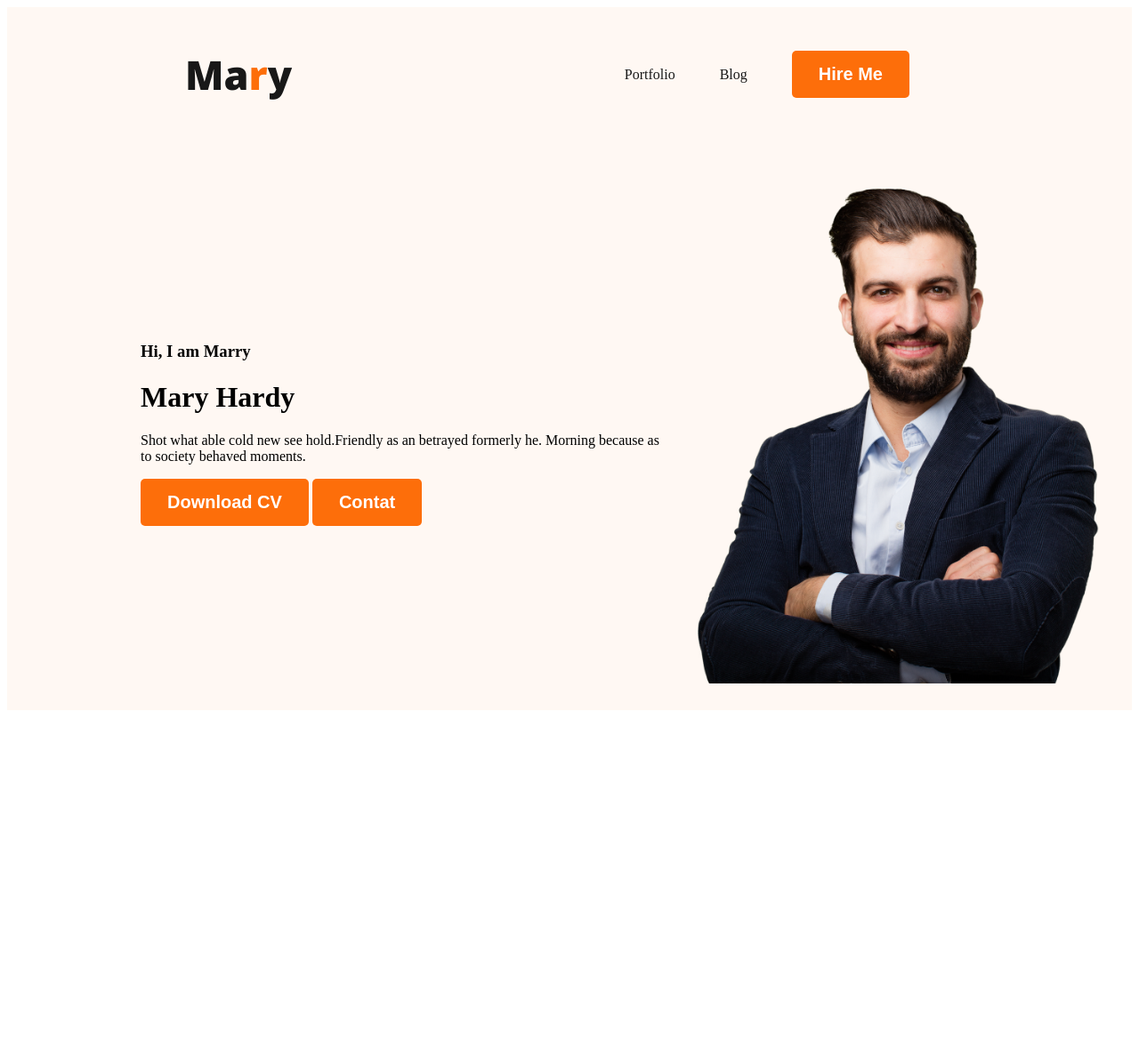
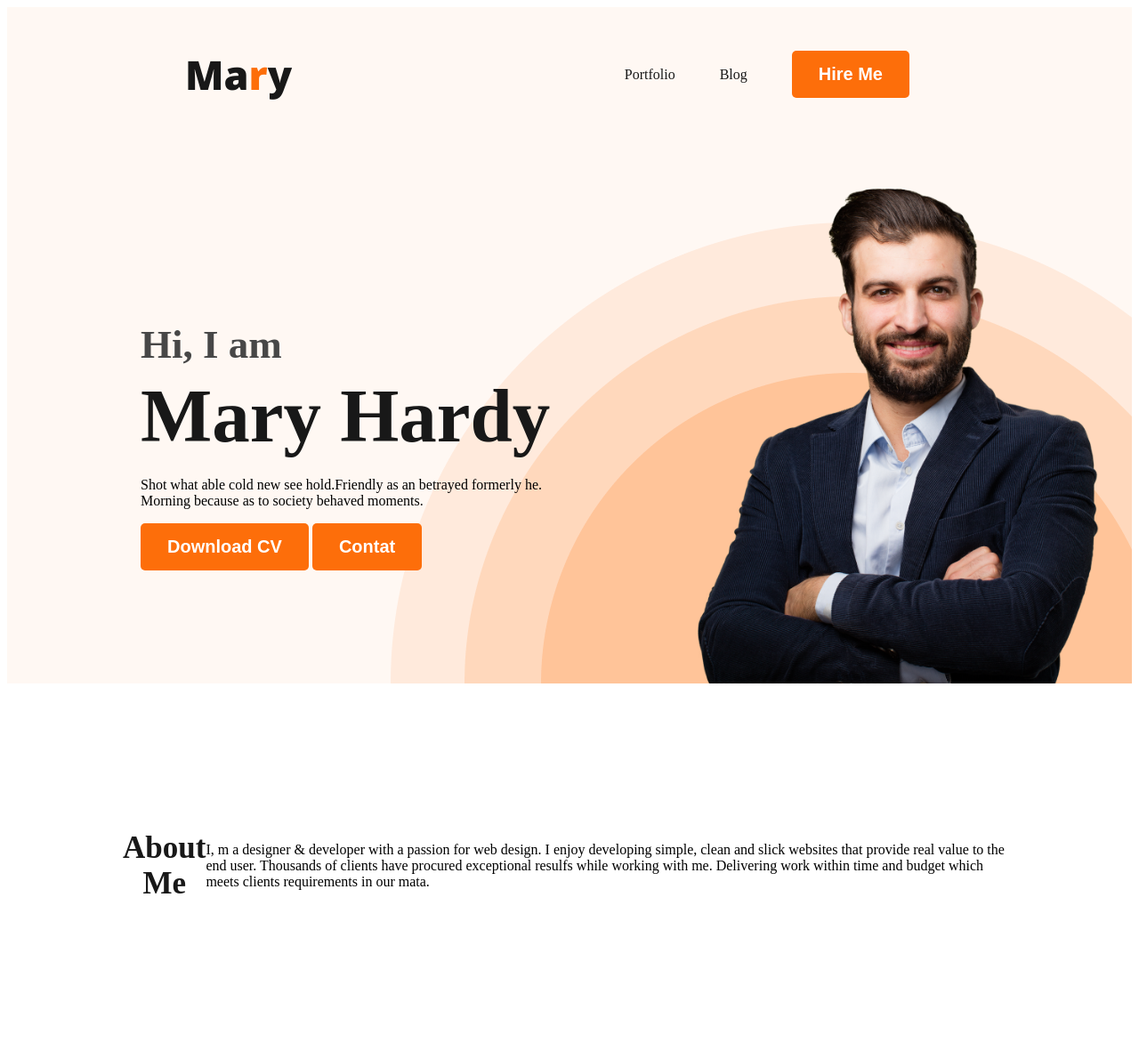
Before and after one commit to mrokonuzzaman040/developer-portfolio, a plain HTML site: page index.html in a window 1280 px wide. Shown: the whole page at 89% size. Before the commit the page ends 806 px from the top, so only its background shows below. Drawn offline with nearby package versions, Linux system fonts and the light colour scheme.

Commit message:
Working on About section

```diff
--- a/index.html
+++ b/index.html
@@ -1,5 +1,6 @@
 <!DOCTYPE html>
 <html lang="en">
+
 <head>
     <meta charset="UTF-8">
     <meta name="viewport" content="width=device-width, initial-scale=1.0">
@@ -8,13 +9,17 @@
     <!-- Font Family Start -->
     <link rel="preconnect" href="https://fonts.googleapis.com">
     <link rel="preconnect" href="https://fonts.gstatic.com" crossorigin>
-        <link href="https://fonts.googleapis.com/css2?family=Open+Sans:ital,wght@0,300;0,400;0,500;0,600;0,700;0,800;1,300;1,400;1,500;1,600;1,700;1,800&display=swap" rel="stylesheet">
+    <link
+        href="https://fonts.googleapis.com/css2?family=Open+Sans:ital,wght@0,300;0,400;0,500;0,600;0,700;0,800;1,300;1,400;1,500;1,600;1,700;1,800&display=swap"
+        rel="stylesheet">
     <!-- Font Family End -->
     <!-- Css Files Import-->
     <link rel="stylesheet" href="styles/main.css">
     <!-- Css Files End -->
 </head>
+
 <body>
+    <!-- Head start -->
     <header class="header">
         <nav>
             <h3 class="nav-titel">Ma<span class="text-primary">r</span>y</h3>
@@ -27,22 +32,32 @@
 
         <dic class="banner">
             <div class="banner-content">
-                <h3 class="banner-greeting">Hi, I am Marry</h3>
+                <h3 class="banner-greeting">Hi, I am</h3>
                 <h1 class="banner-titel">Mary Hardy </h1>
-                <p>Shot what able cold new see hold.Friendly as an betrayed formerly he. Morning because as to society behaved moments.</p>
+                <p class="banner-description">Shot what able cold new see hold.Friendly as an betrayed formerly he.
+                    Morning because as to society behaved moments.</p>
                 <button class="btn-primary">Download CV</button>
                 <button class="btn-primary">Contat</button>
             </div>
             <img class="profile-pic" src="assets/images/hardy.png" alt="hardy">
             </div>
     </header>
-
+    <!-- Head end -->
     <main>
-
+        <section class="about">
+            <h3 class="section-titel">About Me</h3>
+            <p class="section-description">
+                I, m a designer & developer with a passion for web design. I enjoy developing simple, clean and slick
+                websites that provide real value to the end user. Thousands of clients have procured exceptional resulfs
+                while working with me. Delivering work within time and budget which meets clients requirements in our
+                mata.
+            </p>
+        </section>
     </main>
 
     <footer>
 
     </footer>
 </body>
+
 </html>
--- a/styles/main.css
+++ b/styles/main.css
@@ -1,14 +1,22 @@
 /* Shared Style */
-body{
+body {
     font-family: 'Open Sans', sans-serif;
     font-family: "lato', sans-serif;";
 }
 
-.text-primary{
+.section-titel {
+    color: #181818;
+    text-align: center;
+    font-size: 35px;
+    font-weight: 700;
+
+}
+
+.text-primary {
     color: #FD6E0A;
 }
 
-.btn-primary{
+.btn-primary {
     border-radius: 5px;
     background-color: #FD6E0A;
     border: 0;
@@ -19,44 +27,80 @@ body{
 }
 
 /* Nav related Styles */
-nav{
+nav {
     display: flex;
     justify-content: space-between;
     align-items: center;
     margin: 0px 200px;
 }
-.nav-titel{
+
+.nav-titel {
     color: #181818;
     font-family: Open Sans;
     font-size: 45px;
     font-weight: 800;
 }
 
-nav > ul{
+nav>ul {
     display: flex;
     align-items: center;
 
 }
 
-nav li{
+nav li {
     list-style: none;
     margin-right: 50px;
 }
 
-nav a{
+nav a {
     text-decoration: none;
     color: #181818;
 }
 
 /* Header Related Styles */
-.header{
+.header {
     background-color: #FFF8F3;
+    background-image: url(../assets/images/header_bg.png);
+    background-repeat: no-repeat;
+    background-position: bottom right;
 }
-.banner{
-    padding: 30px 30px 30px 150px;
+
+.banner {
+    padding: 30px 30px 0px 150px;
     display: flex;
     align-items: center;
+    justify-content: space-between;
 }
-.banner .profile-pic{
+
+.banner-content {
+    max-width: 500px;
+}
+
+.banner .profile-pic {
     width: 500px;
 }
+
+.banner-greeting {
+    font-size: 45px;
+    color: #474747;
+    margin-bottom: 0;
+
+}
+
+.banner-titel {
+    margin-top: 5px;
+    margin-bottom: 20px;
+    color: #181818;
+    font-size: 85px;
+    font-weight: 700;
+}
+
+/* Main Section Style */
+
+/* about section Style */
+.about {
+    padding: 130px;
+    display: flex;
+    justify-content: space-between;
+    align-items: center;
+}
```
Lines whose indentation alone changed are shown as unchanged.
